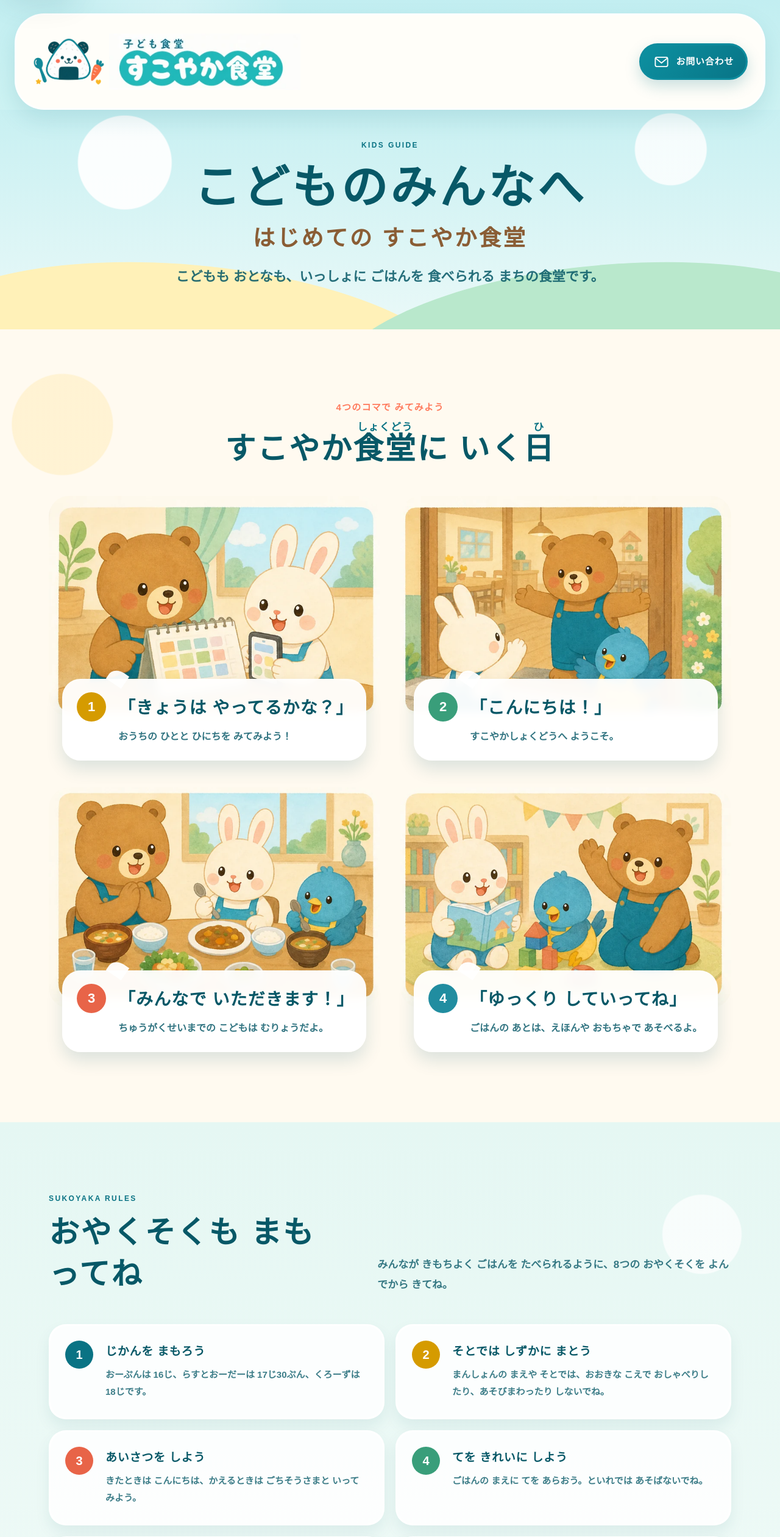
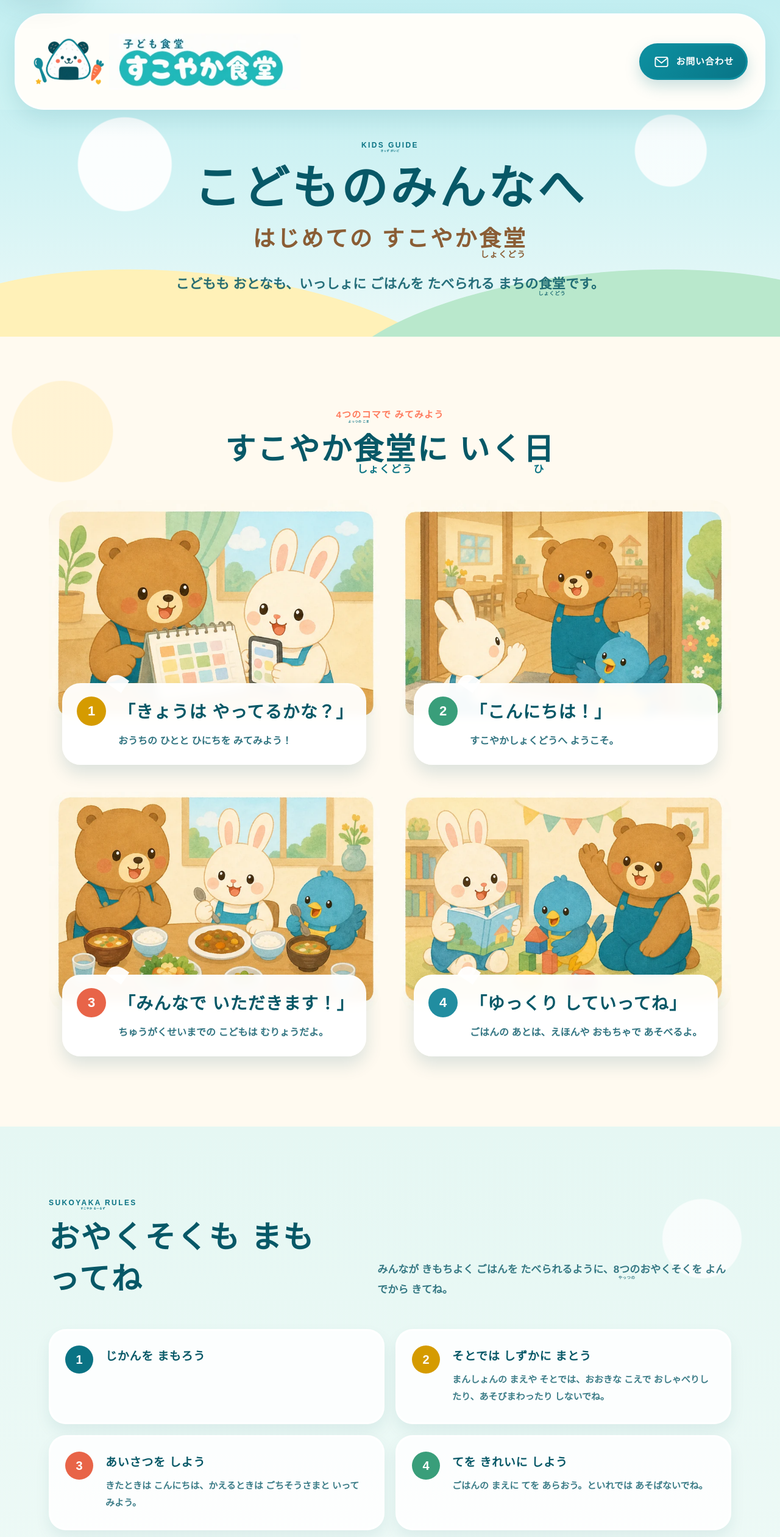
Before and after one commit to SUKOYAKASHOKUDO/sukoyaka-shokudo, a Next.js app: page /kids in a window 1280 px wide. Shown: the top 2520 px of the page at 61% size. Built offline with nearby package versions, Linux system fonts and the light colour scheme.

Commit message:
Place kids guide readings below text

```diff
--- a/app/kids/kids-guide.module.css
+++ b/app/kids/kids-guide.module.css
@@ -3,6 +3,18 @@
   background: #fffaf0;
   color: var(--suko-teal-dark);
   font-family: var(--suko-round);
+}
+
+.page ruby {
+  ruby-align: center;
+  ruby-position: under;
+}
+
+.page rt {
+  color: currentColor;
+  font-size: 0.38em;
+  font-weight: 800;
+  letter-spacing: 0.08em;
 }
 
 .hero {
@@ -132,6 +144,7 @@
 
 .sectionHeading ruby {
   ruby-align: center;
+  ruby-position: under;
 }
 
 .sectionHeading rt {
--- a/app/kids/page.tsx
+++ b/app/kids/page.tsx
@@ -50,7 +50,7 @@ const kidsRules = [
   {
     number: "1",
     title: "じかんを まもろう",
-    text: "おーぷんは 16じ、らすとおーだーは 17じ30ぷん、くろーずは 18じです。",
+    text: null,
   },
   {
     number: "2",
@@ -201,13 +201,26 @@ export default function SchedulePage() {
       <main id="main" className={styles.page}>
         <section className={styles.hero} aria-labelledby="kids-guide-title">
           <div className={styles.heroInner}>
-            <p className={styles.eyebrow}>KIDS GUIDE</p>
+            <p className={styles.eyebrow}>
+              <ruby>
+                KIDS GUIDE<rt>きっず がいど</rt>
+              </ruby>
+            </p>
             <h1 id="kids-guide-title">
               こどものみんなへ
-              <span>はじめての すこやか食堂</span>
+              <span>
+                はじめての すこやか
+                <ruby>
+                  食堂<rt>しょくどう</rt>
+                </ruby>
+              </span>
             </h1>
             <p className={styles.heroLead}>
-              こどもも おとなも、いっしょに ごはんを 食べられる まちの食堂です。
+              こどもも おとなも、いっしょに ごはんを たべられる まちの
+              <ruby>
+                食堂<rt>しょくどう</rt>
+              </ruby>
+              です。
             </p>
           </div>
         </section>
@@ -215,7 +228,12 @@ export default function SchedulePage() {
         <section className={styles.comicSection} aria-labelledby="comic-title">
           <div className={styles.sectionInner}>
             <div className={styles.sectionHeading}>
-              <p>4つのコマで みてみよう</p>
+              <p>
+                <ruby>
+                  4つのコマ<rt>よっつの こま</rt>
+                </ruby>
+                で みてみよう
+              </p>
               <h2 id="comic-title">
                 すこやか
                 <ruby>
@@ -256,11 +274,18 @@ export default function SchedulePage() {
           <div className={styles.sectionInner}>
             <div className={styles.rulesHeading}>
               <div>
-                <p className={styles.eyebrow}>SUKOYAKA RULES</p>
+                <p className={styles.eyebrow}>
+                  <ruby>
+                    SUKOYAKA RULES<rt>すこやか るーるず</rt>
+                  </ruby>
+                </p>
                 <h2 id="rules-title">おやくそくも まもってね</h2>
               </div>
               <p>
-                みんなが きもちよく ごはんを たべられるように、8つの
+                みんなが きもちよく ごはんを たべられるように、
+                <ruby>
+                  8つの<rt>やっつの</rt>
+                </ruby>
                 おやくそくを よんでから きてね。
               </p>
             </div>
@@ -271,7 +296,7 @@ export default function SchedulePage() {
                   <span aria-hidden="true">{rule.number}</span>
                   <div>
                     <h3>{rule.title}</h3>
-                    <p>{rule.text}</p>
+                    {rule.text ? <p>{rule.text}</p> : null}
                   </div>
                 </li>
               ))}
```
